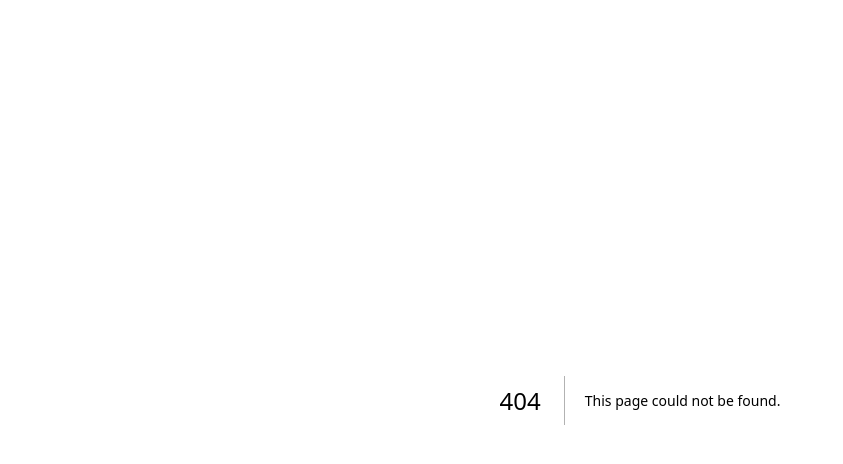
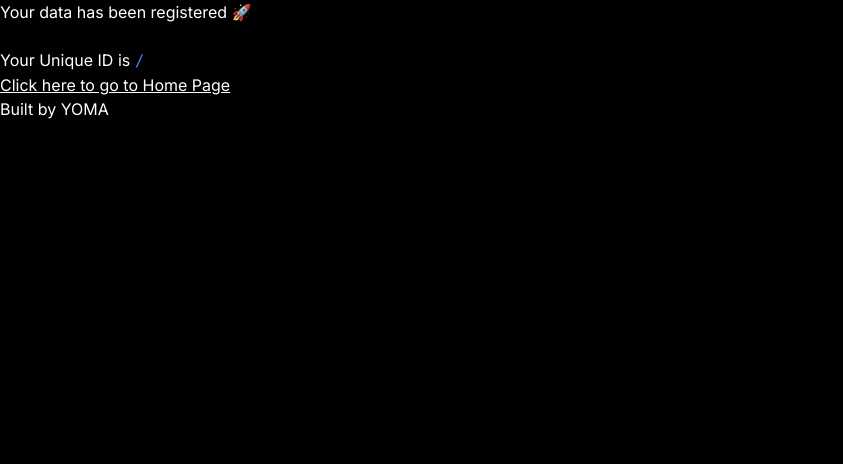
Before and after one commit to DevYoma/sport_fiesta, a Next.js app: page /registered in a window 1280 px wide. Before the commit this address had no page. Shown: the top 464 px of the page, without its empty margins (0-843 px from the left). Built offline with nearby package versions, Linux system fonts and the light colour scheme.

Commit message:
feat: add FormData Context for data sharing

```diff
--- a/app/layout.tsx
+++ b/app/layout.tsx
@@ -3,6 +3,7 @@ import type { Metadata } from 'next'
 import { Inter } from 'next/font/google'
 import './globals.css'
 import Footer from '@/components/Footer'
+import { FormProvider } from '@/context/FormDataContext'
 
 const inter = Inter({ subsets: ['latin'] })
 
@@ -19,8 +20,10 @@ export default function RootLayout({
   return (
     <html lang="en">
       <body className={inter.className}>
-        {children}
-        <Footer />
+        <FormProvider>
+          {children}
+          <Footer />
+        </FormProvider>
       </body>
     </html>
   )
--- a/app/participate/page.tsx
+++ b/app/participate/page.tsx
@@ -1,11 +1,16 @@
 "use client";
 
-import { ChangeEvent, useState } from "react";
+import { ChangeEvent, useContext, useState } from "react";
 import Header from "@/components/Header";
 import Button from "@/components/Button";
 import supabase from "@/config/supabaseConfig";
+import { useRouter } from "next/navigation";
+import { FormDataContext } from "@/context/FormDataContext";
 
 const page = () => {
+  // context
+  const { formData, setFormData } = useContext(FormDataContext)
+
   const [name, setName] = useState<string>("");
   const [email, setEmail] = useState<string>("");
   const [team, setTeam] = useState<string>("");
@@ -15,11 +20,14 @@ const page = () => {
 
   const [formError, setFormError] = useState("")
 
+  const router = useRouter();
+
   const handleGenderChange = (selectedGender: string) => {
     setGender(selectedGender);
   };
 
   // console.log(gender);
+  console.log(formData);
 
   const sportsList = [
     "Football ⚽",
@@ -87,11 +95,15 @@ const page = () => {
       .select()
 
       if(error){
-        console.log(error.message);
+        console.log(error.details);
+        alert(error.details)
       }
 
       if(data){
         console.log("Data submitted to Supabase");
+        setFormData(submittedData)
+        router.push('/registered', )
+
       }
   }
 
--- /dev/null
+++ b/app/registered/page.tsx
@@ -0,0 +1,29 @@
+'use client'
+
+import Link from "next/link";
+import { useContext } from "react";
+import { FormDataContext } from "@/context/FormDataContext";
+
+type User = {
+  id: number;
+  email: string;
+  gender: string;
+  name: string;
+  team: string;
+  selectedSports: string[];
+};
+
+export const page = () => {
+  const { formData } = useContext(FormDataContext) // save this one to local storage
+  // console.log(formData);
+  return (
+    <div>
+      <h3>Your data has been registered 🚀</h3>
+      <br />
+      <p className="">Your Unique ID is <code className="text-blue-500 cursor pointer">/{formData?.team}</code></p>
+      <Link href={"/"} className="underline">Click here to go to Home Page</Link>
+    </div>
+  );
+};
+
+export default page;
--- /dev/null
+++ b/context/FormDataContext.js
@@ -0,0 +1,15 @@
+'use client'
+
+import { createContext, useState } from "react";
+
+export const FormDataContext = createContext();
+
+export const FormProvider = ({ children }) => {
+    const [formData, setFormData] = useState(null)
+
+    return (
+        <FormDataContext.Provider value={{ formData, setFormData }}>
+            {children}
+        </FormDataContext.Provider>
+    )
+}
--- a/tsconfig.json
+++ b/tsconfig.json
@@ -22,6 +22,6 @@
       "@/*": ["./*"]
     }
   },
-  "include": ["next-env.d.ts", "**/*.ts", "**/*.tsx", ".next/types/**/*.ts", "config/supabase.js"],
+  "include": ["next-env.d.ts", "**/*.ts", "**/*.tsx", ".next/types/**/*.ts", "config/supabase.js", "context/FormDataContext.js"],
   "exclude": ["node_modules"]
 }
```
